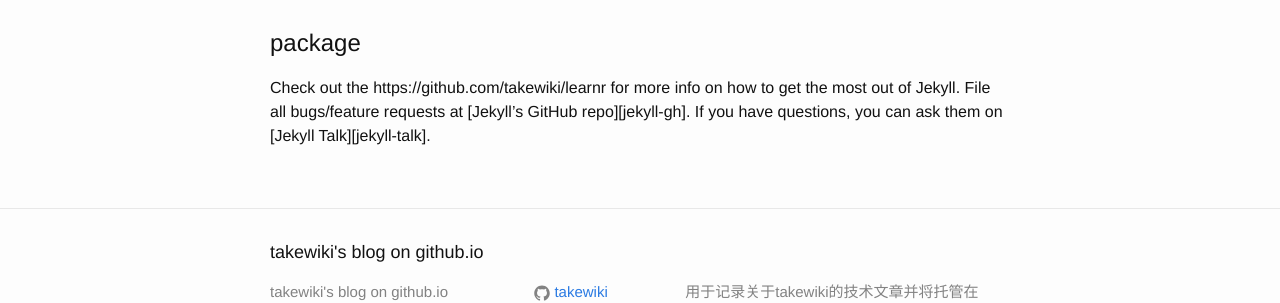
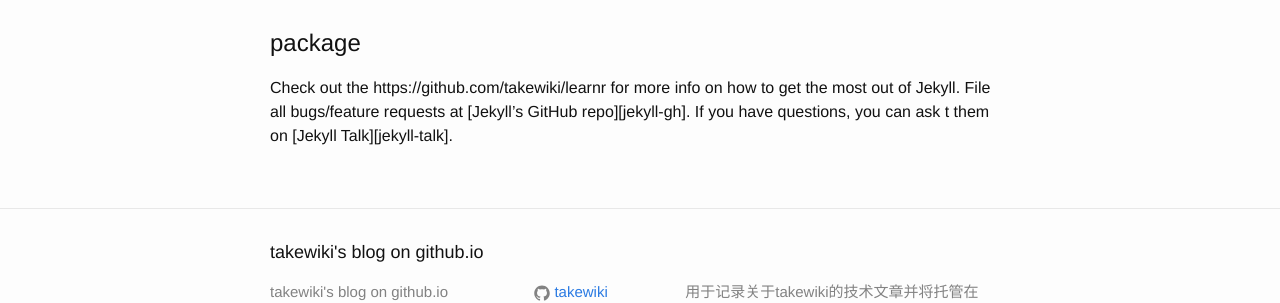
Before and after one commit to takewiki/takewiki.github.io, a Jekyll site: the page built from _posts/2018-06-01-learnr package tutorial.markdown, in a window 1280 px wide. Shown: the part 454-757 px from the top of the page. Built offline with Jekyll 4.4.1, drawn with Linux system fonts in a browser that asks for light colours.

Commit message:
update the template

```diff
--- a/_posts/2018-06-01-learnr package tutorial.markdown
+++ b/_posts/2018-06-01-learnr package tutorial.markdown
@@ -16,4 +16,4 @@ this post contains 3 sections
 
 # package
 
-Check out the https://github.com/takewiki/learnr for more info on how to get the most out of Jekyll. File all bugs/feature requests at [Jekyll’s GitHub repo][jekyll-gh]. If you have questions, you can ask them on [Jekyll Talk][jekyll-talk].
+Check out the https://github.com/takewiki/learnr for more info on how to get the most out of Jekyll. File all bugs/feature requests at [Jekyll’s GitHub repo][jekyll-gh]. If you have questions, you can ask t them on [Jekyll Talk][jekyll-talk].
```
